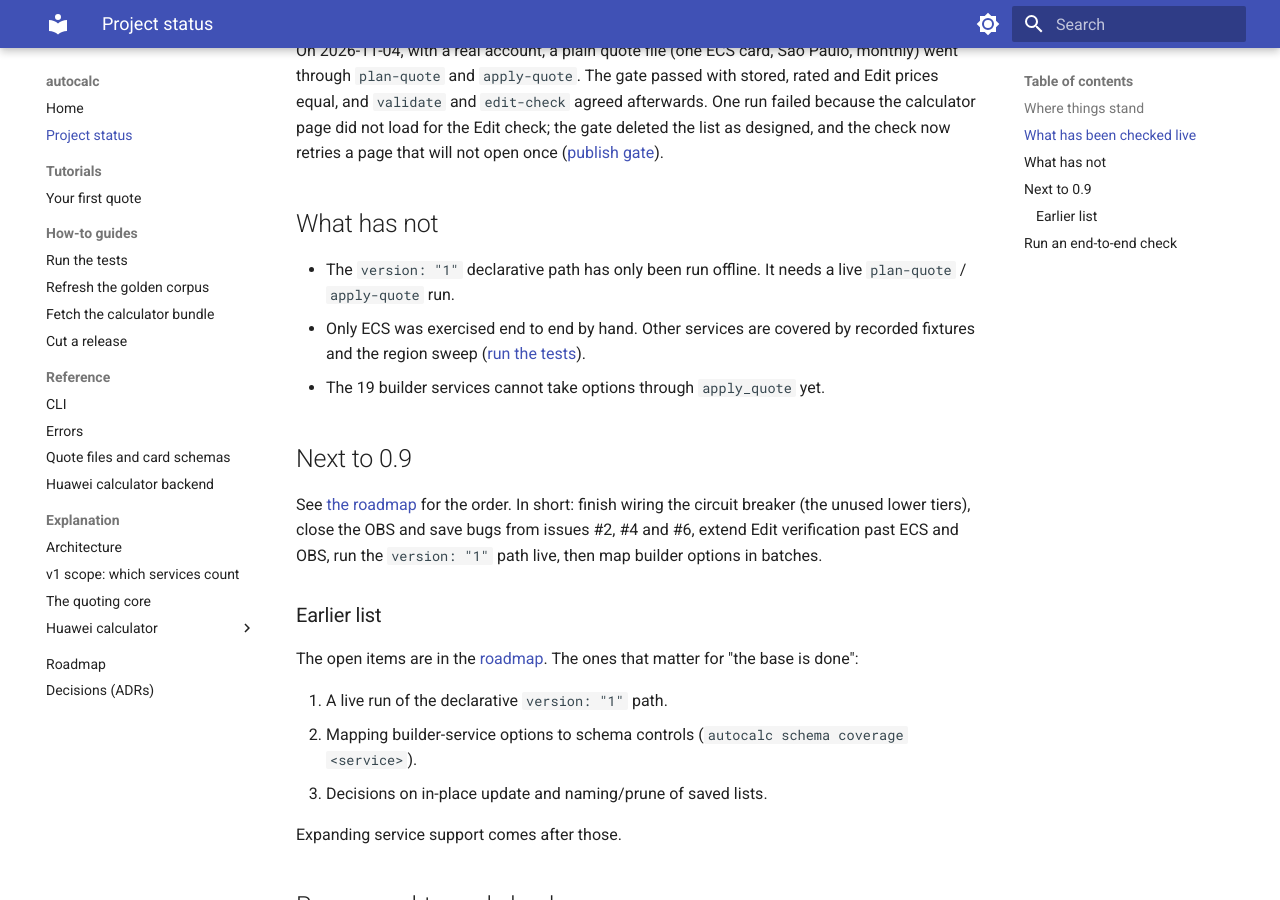
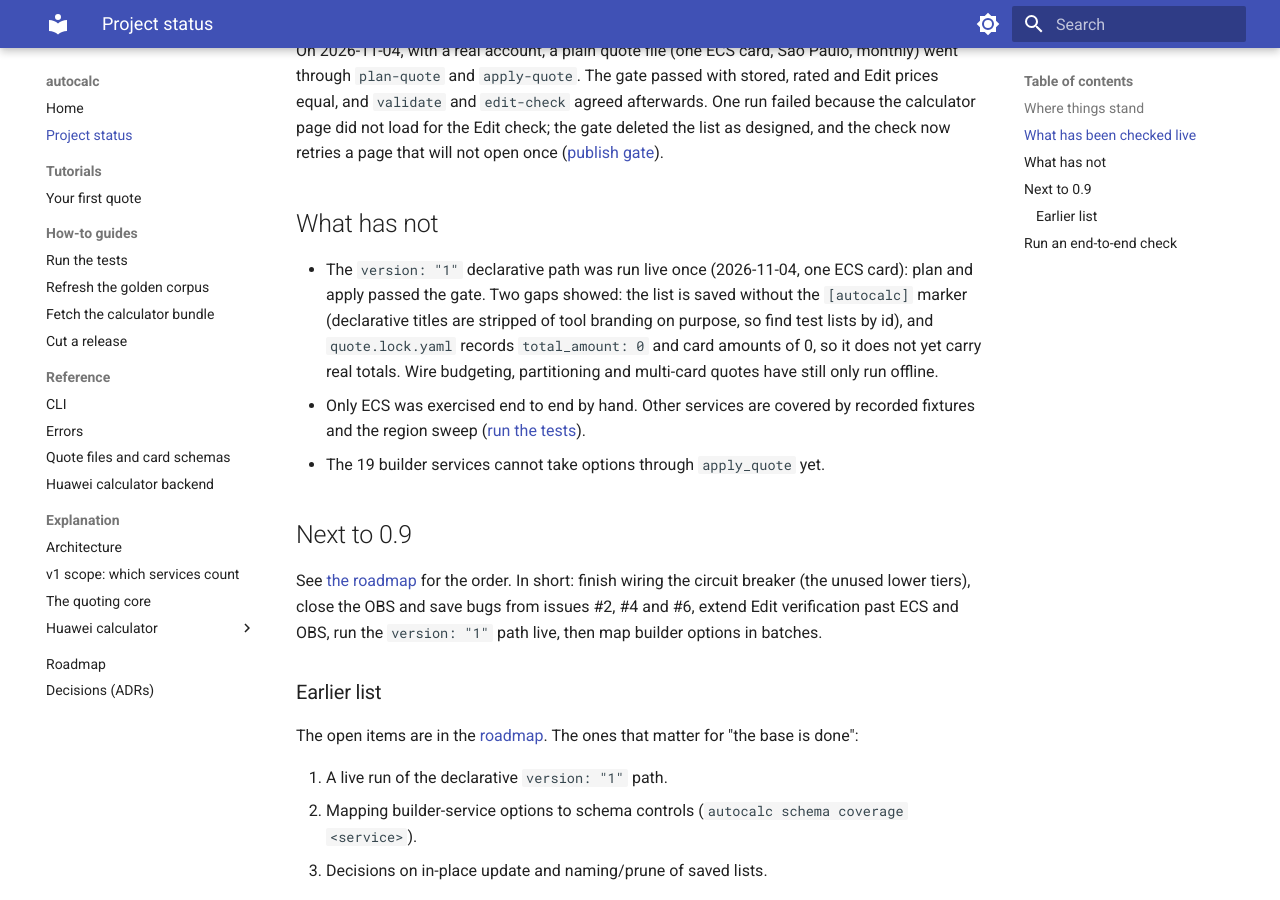
Before and after one commit to araujoviana/autocalc, an MkDocs documentation site: the page built from docs/status.md, in a window 1280 px wide and 900 px high, scrolled down 784 px. Built offline with MkDocs 1.6.1 and Material for MkDocs 9.7.7, drawn with Linux system fonts in a browser that asks for light colours.

Commit message:
docs: record the first live run of the declarative path and its gaps
Co-Authored-By: Claude Sonnet 5.5 <noreply@anthropic.com>
Claude-Session: https://claude.ai/code/session_01Xk2ebcsnFwnXMj8UVfk92n

```diff
--- a/docs/status.md
+++ b/docs/status.md
@@ -25,8 +25,7 @@ page that will not open once ([publish gate](explanation/huawei/publish-gate.md)
 
 ## What has not
 
-- The `version: "1"` declarative path has only been run offline. It needs a live `plan-quote` /
-  `apply-quote` run.
+- The `version: "1"` declarative path was run live once (2026-11-04, one ECS card): plan and apply passed the gate. Two gaps showed: the list is saved without the `[autocalc]` marker (declarative titles are stripped of tool branding on purpose, so find test lists by id), and `quote.lock.yaml` records `total_amount: 0` and card amounts of 0, so it does not yet carry real totals. Wire budgeting, partitioning and multi-card quotes have still only run offline.
 - Only ECS was exercised end to end by hand. Other services are covered by recorded fixtures and
   the region sweep ([run the tests](how-to/run-tests.md)).
 - The 19 builder services cannot take options through `apply_quote` yet.
```
Also changed, not shown: docs/roadmap.md (+1 -1 lines).
